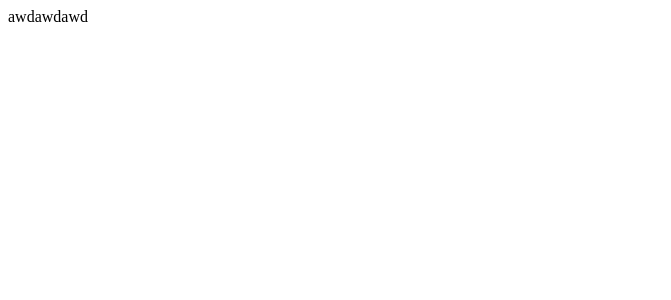
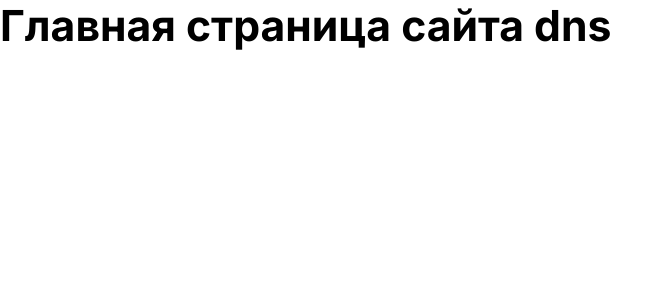
Before and after one commit to S1GHE/pet-project-kai, a React app in the folder client/: page / in a window 1280 px wide. Shown: the top 300 px of the page, without its empty margins (0-671 px from the left). Built offline with nearby package versions, Linux system fonts and the light colour scheme.

Commit message:
Add: Добавление обнуляющих стилей

```diff
--- a/client/src/app/App.tsx
+++ b/client/src/app/App.tsx
@@ -1,5 +1,10 @@
+import { Home } from "@src/pages/home";
+import "./index.scss";
+
 export const App = () => {
   return (
-    <div>awdawdawd</div>
+    <div>
+      <Home/>
+    </div>
   )
 }
--- a/client/src/app/index.scss
+++ b/client/src/app/index.scss
@@ -0,0 +1,2 @@
+@use "@src/app/styles/reset";
+@use "@src/app/styles/config";
--- a/client/src/app/styles/_config.scss
+++ b/client/src/app/styles/_config.scss
@@ -0,0 +1,10 @@
+@import url('https://fonts.googleapis.com/css2?family=Inter:wght@100..900&display=swap');
+
+body{
+  font-family: "Inter", sans-serif;
+  font-optical-sizing: auto;
+  font-weight: 400;
+  font-style: normal;
+  font-variation-settings:
+          "slnt" 0;
+}
--- a/client/src/app/styles/_reset.scss
+++ b/client/src/app/styles/_reset.scss
@@ -0,0 +1,84 @@
+* {
+  padding: 0;
+  margin: 0;
+  border: none;
+  scroll-behavior: smooth;
+  -webkit-tap-highlight-color: transparent;
+  outline: none;
+}
+
+*,
+*::before,
+*::after {
+  box-sizing: border-box;
+}
+
+a, a:link, a:visited  {
+  text-decoration: none;
+}
+
+a:hover  {
+  text-decoration: none;
+}
+
+aside, nav, footer, header, section, main {
+  display: block;
+}
+
+h1, h2, h3, h4, h5, h6, p {
+  font-size: inherit;
+  font-weight: inherit;
+}
+
+ul, ul li {
+  list-style: none;
+}
+
+img {
+  vertical-align: top;
+}
+
+img, svg {
+  max-width: 100%;
+  height: auto;
+}
+
+address {
+  font-style: normal;
+}
+
+input, textarea, button, select {
+  font-family: inherit;
+  font-size: inherit;
+  color: inherit;
+  background-color: transparent;
+}
+
+input::-ms-clear {
+  display: none;
+}
+
+button, input[type="submit"] {
+  display: inline-block;
+  box-shadow: none;
+  background-color: transparent;
+  cursor: pointer;
+}
+
+input:focus, input:active,
+button:focus, button:active {
+  outline: none;
+}
+
+button::-moz-focus-inner {
+  padding: 0;
+  border: 0;
+}
+
+label {
+  cursor: pointer;
+}
+
+legend {
+  display: block;
+}
--- /dev/null
+++ b/client/src/pages/home/Home.tsx
@@ -0,0 +1,9 @@
+import { TextModule } from "@src/shared/scss"
+
+export const Home = () => {
+  return (
+    <div>
+        <h1 className={TextModule.h1}>Главная страница сайта dns</h1>
+    </div>
+  )
+}
--- /dev/null
+++ b/client/src/pages/home/index.ts
@@ -0,0 +1,5 @@
+import {Home} from "@src/pages/home/Home";
+
+export{
+    Home
+}
--- /dev/null
+++ b/client/src/shared/scss/index.ts
@@ -0,0 +1,5 @@
+import TextModule from "@src/shared/scss/module/text.module.scss";
+
+export{
+    TextModule
+}
--- /dev/null
+++ b/client/src/shared/scss/logic/_func.scss
@@ -0,0 +1,3 @@
+@function vw($value, $size) {
+    @return calc($value / $size * 100vw);
+  }
--- a/client/src/shared/scss/module/text.module.scss
+++ b/client/src/shared/scss/module/text.module.scss
@@ -0,0 +1,26 @@
+@use "@src/shared/scss/logic/func";
+
+.h1{
+    font-size: func.vw(48, 1920);
+    font-weight: 700;
+
+    @media (max-width: 1440px) {
+        font-size: func.vw(48, 1440);
+    }
+
+    @media (max-width: 960px) {
+        font-size: func.vw(48, 960);
+    }
+
+    @media (max-width: 720px) {
+        font-size: func.vw(48, 720);
+    }
+
+    @media (max-width: 540px) {
+        font-size: func.vw(48, 540);
+    }
+
+    @media (max-width: 420px) {
+        font-size: func.vw(48, 420);
+    }
+}
```
Also changed, not shown: client/global.d.ts (+9 -0 lines).
